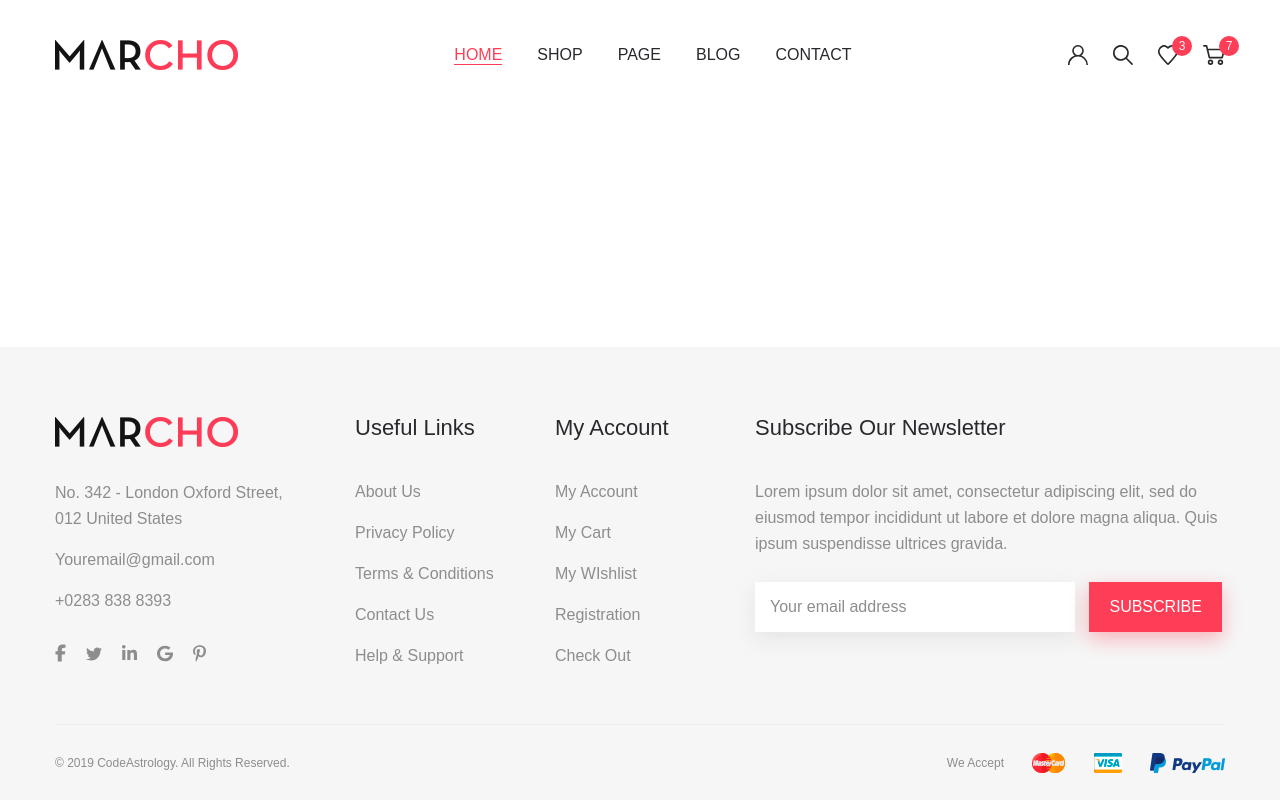
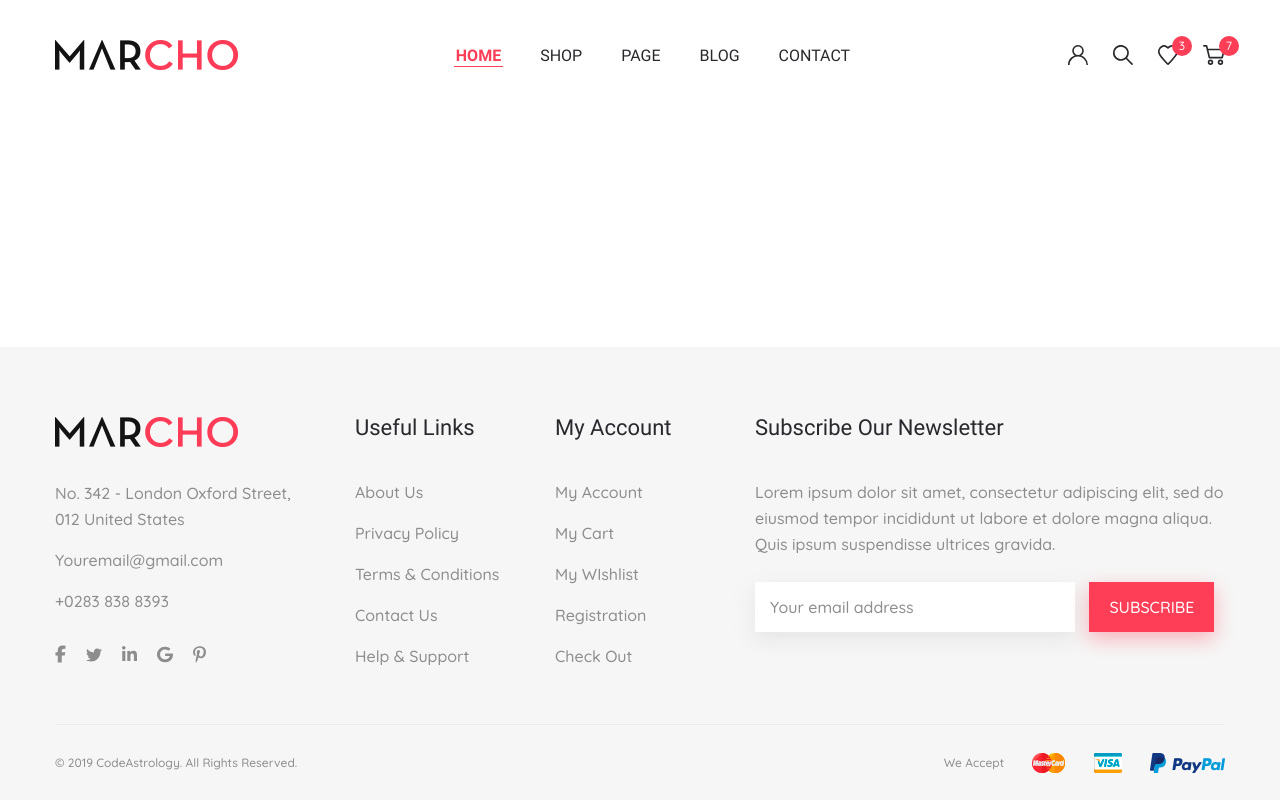
Before and after one commit to ElenaP1977/Marcho, a website: page app/index.html in a window 1280 px wide. Drawn offline with nearby package versions, Linux system fonts and the light colour scheme; files that its build step writes are made by us from their sources.

Commit message:
fix fonts

```diff
--- a/app/scss/_fonts.scss
+++ b/app/scss/_fonts.scss
@@ -1,5 +1,5 @@
 @font-face {
-  font-family: 'Quicksand-Regular', sans-serif;
+  font-family: 'Quicksand-Regular';
   font-weight: 400;
   font-style: normal;
   src: local('Quicksand-Regular'),
@@ -9,7 +9,7 @@
 }
 
 @font-face {
-  font-family: 'Quicksand-Medium', sans-serif;
+  font-family: 'Quicksand-Medium';
   font-weight: 500;
   font-style: normal;
   src: local('Quicksand-Medium'),
@@ -19,7 +19,7 @@
 }
 
 @font-face {
-  font-family: 'Roboto-Regular', sans-serif;
+  font-family: 'Roboto-Regular';
   font-weight: 400;
   font-style: normal;
   src: local('Roboto-Regular'),
@@ -28,7 +28,7 @@
   font-display: swap;
 }
 @font-face {
-  font-family: 'Roboto-Medium', sans-serif;
+  font-family: 'Roboto-Medium';
   font-weight: 500;
   font-style: normal;
   src: local('Roboto-Regular'),
@@ -37,7 +37,7 @@
   font-display: swap;
 }
 @font-face {
-  font-family: 'Roboto-Bold', sans-serif;
+  font-family: 'Roboto-Bold';
   font-weight: 700;
   font-style: normal;
   src: local('Roboto-Bold'),
--- a/app/scss/style.scss
+++ b/app/scss/style.scss
@@ -26,21 +26,20 @@
   &__link {
     text-transform: uppercase;
     color: $title;
-    padding-bottom: 1px;
+    padding: 0 2px 1px;
     transition: color 0.3s;
-    @extend %quicksand-400;
-
+    @extend %roboto-400;
     &:hover {
       color: $accent;
       border-bottom: 1px solid $accent;
-      @extend %quicksand-500;
+      @extend %roboto-700;
     }
   }
 
   &__link--active {
     color: $accent;
     border-bottom: 1px solid $accent;
-    @extend %quicksand-500;
+    @extend %roboto-700;
   }
 }
 
```
